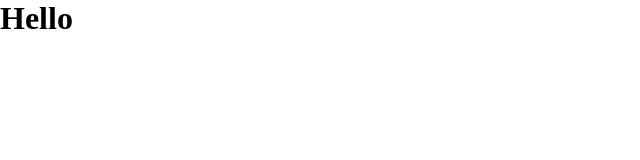
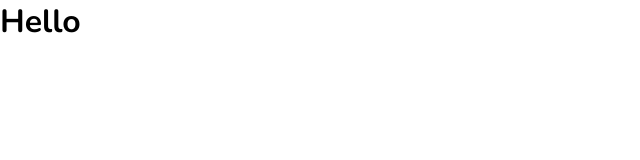
Before and after one commit to iamtun/learning_react, a React (Vite) app: page / in a window 1280 px wide. Shown: the top 160 px of the page, without its empty margins (0-640 px from the left). Built offline with nearby package versions, Linux system fonts and the light colour scheme.

Commit message:
feat: add font

```diff
--- a/src/index.css
+++ b/src/index.css
@@ -1,4 +1,7 @@
+@import url('https://fonts.googleapis.com/css2?family=Nunito:ital,wght@0,200..1000;1,200..1000&display=swap');
+
 * {
   margin: 0;
   padding: 0;
+  font-family: "Nunito", sans-serif;
 }
```
